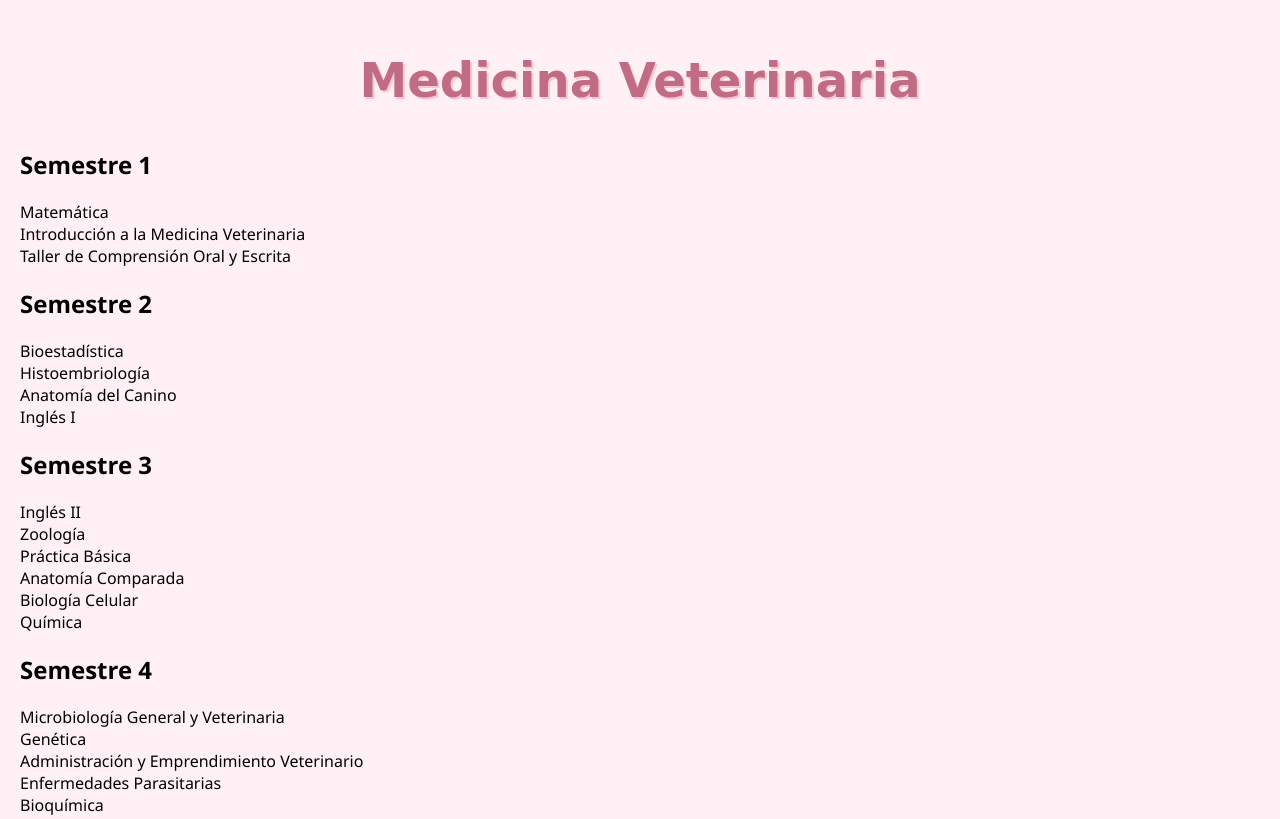
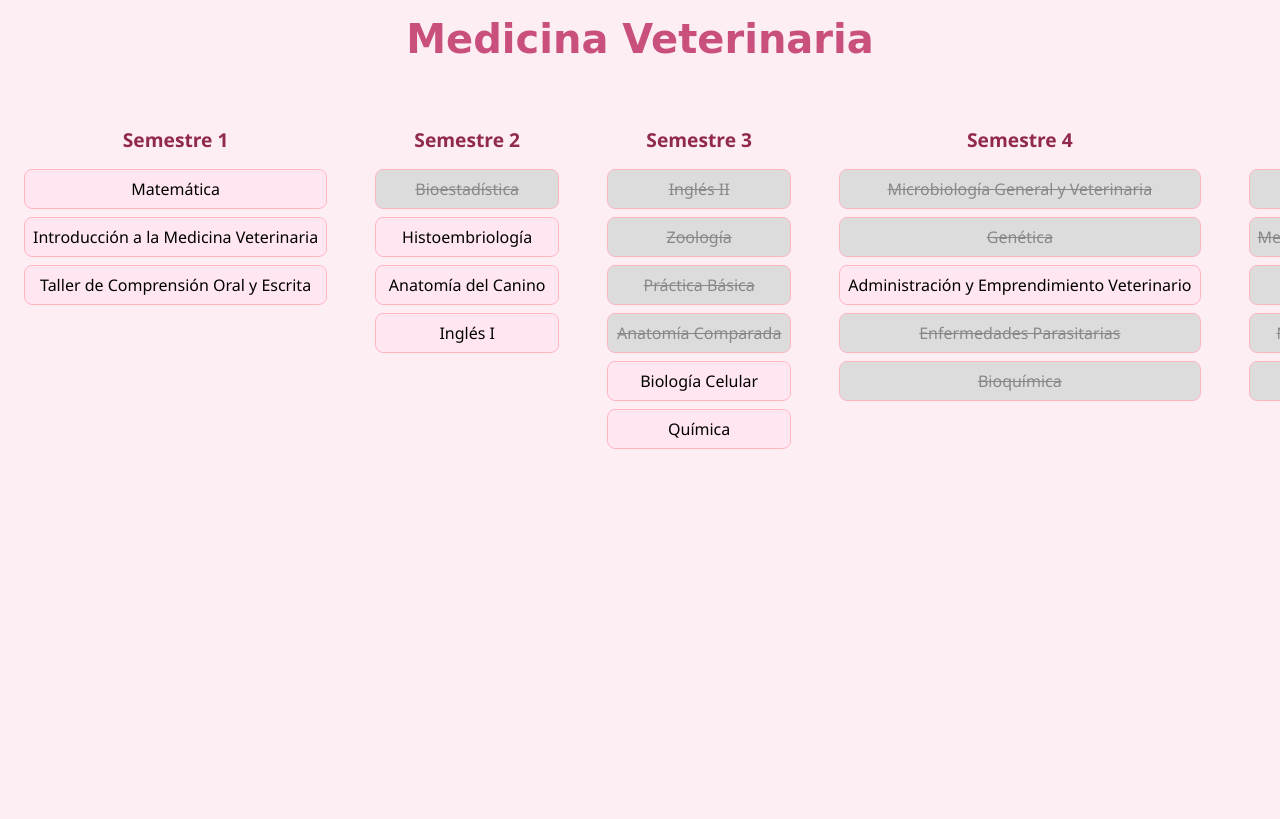
Before and after one commit to Alepaz1209/Med-Vet, a plain HTML site: page index.html in a window 1280 px wide. Shown: the top 819 px of the page. Drawn offline with Linux system fonts and the light colour scheme.

Commit message:
Update style.css

```diff
--- a/style.css
+++ b/style.css
@@ -1,70 +1,63 @@
 body {
-  font-family: 'Segoe UI', Tahoma, Geneva, Verdana, sans-serif;
-  background-color: #fff0f5;
+  font-family: "Segoe UI", sans-serif;
   margin: 0;
-  padding: 20px;
+  padding: 0;
+  background-color: #fdeef4; /* rosa muy claro */
 }
 
-h1 {
+.titulo {
   text-align: center;
-  font-size: 3em;
-  color: #c06c84;
+  font-size: 2.5em;
+  margin-top: 1rem;
+  margin-bottom: 2rem;
   font-family: 'Brush Script MT', cursive;
-  text-shadow: 2px 2px #f9c5d1;
-  margin-bottom: 40px;
+  color: #c94f7c;
 }
 
-.curriculum {
+.malla-container {
   display: flex;
   flex-direction: row;
   overflow-x: auto;
-  padding: 10px;
-  gap: 20px;
+  gap: 2rem;
+  padding: 1rem;
+  justify-content: flex-start;
 }
 
-.semester {
-  min-width: 220px;
-  border: 2px solid #f8bbd0;
-  border-radius: 15px;
-  padding: 10px;
-  background-color: #fff;
-  box-shadow: 3px 3px 10px rgba(192, 108, 132, 0.2);
+.semestre {
+  flex: 0 0 auto;
+  min-width: 200px;
 }
 
-.semester h2 {
+.semestre h2 {
   text-align: center;
-  color: #b04a6f;
-  font-size: 1.3em;
+  font-size: 1.2em;
+  color: #90294d;
 }
 
-.subject {
-  margin: 8px 0;
-  padding: 10px;
+.ramo {
+  background-color: #ffe6f0; /* rosa pastel claro */
+  border: 1px solid #ffb6c1;
+  margin: 0.5rem;
+  padding: 0.5rem;
   border-radius: 8px;
+  cursor: pointer;
   text-align: center;
-  font-weight: bold;
-  transition: background-color 0.3s ease;
-  cursor: pointer;
+  transition: all 0.3s ease;
 }
 
-.subject.locked {
-  background-color: #e0e0e0;
-  color: #999;
-  text-decoration: none;
+.ramo:hover {
+  background-color: #ffd1dc;
+}
+
+.ramo.bloqueado {
+  background-color: #dcdcdc;
+  color: #888;
+  text-decoration: line-through;
   cursor: not-allowed;
 }
 
-.subject.unlocked {
-  background-color: #f9c5d1;
-  color: #600f2f;
-}
-
-.subject.completed {
-  background-color: #c06c84;
+.ramo.aprobado {
+  background-color: #c94f7c;
   color: white;
   text-decoration: line-through;
 }
-
-.subject:hover {
-  opacity: 0.9;
-}
```
